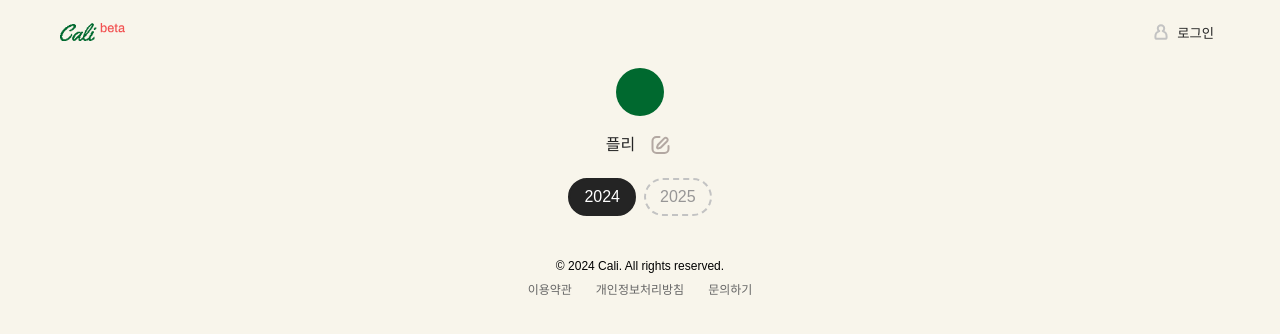
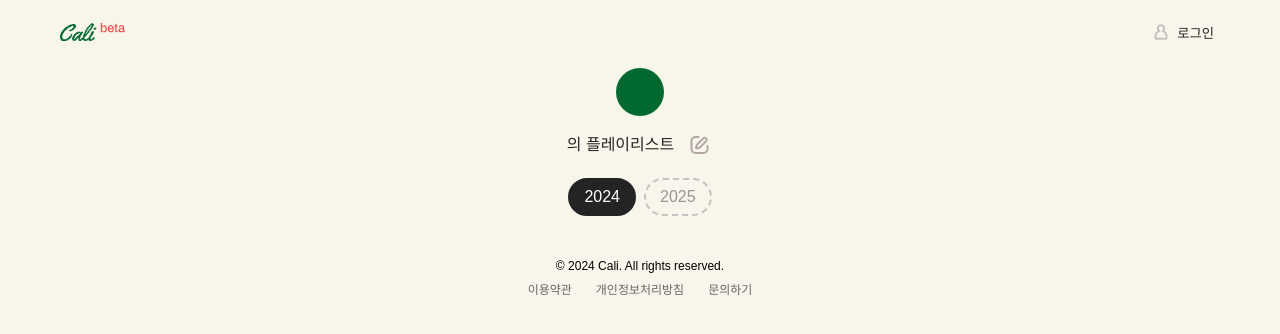
Before and after one commit to team-myadvent/cali-client, a Next.js app: page /calendars/1 in a window 1280 px wide. Shown: the top 334 px of the page. Built offline with nearby package versions, Linux system fonts and the light colour scheme; no server answers.

Commit message:
feat: enhance layout and profile components with new hooks and UI updates

```diff
--- a/src/components/Layout/Layout.tsx
+++ b/src/components/Layout/Layout.tsx
@@ -6,6 +6,7 @@ import LogoIcon from "../common/icons/LogoIcon";
 import LogoutIcon from "../common/icons/LogoutIcon";
 import LoginIcon from "../common/icons/LoginIcon";
 import { colors } from "@/styles/colors";
+import { usePage } from "@/hooks/usePage";
 
 interface LayoutProps {
   children: React.ReactNode;
@@ -76,9 +77,9 @@ const HeaderActions = styled.div`
 `;
 
 const Layout = ({ children }: LayoutProps) => {
-  const { isAuthenticated, user, logout } = useAuth();
+  const { isAuthenticated, logout } = useAuth();
+  const { isLoginPage } = usePage();
   const router = useRouter();
-  const isLoginPage = router.pathname === "/login";
 
   const handleLoginClick = () => {
     router.push("/login");
@@ -108,7 +109,14 @@ const Layout = ({ children }: LayoutProps) => {
                 >
                   로그아웃
                 </Button>
-                <Button variant="export">공유하기</Button>
+                <Button
+                  variant="export"
+                  onClick={() => {
+                    console.log("공유하기");
+                  }}
+                >
+                  공유하기
+                </Button>
               </HeaderActions>
             ) : (
               <Button
--- a/src/components/profile/ProfileSection.tsx
+++ b/src/components/profile/ProfileSection.tsx
@@ -14,7 +14,7 @@ const ProfileSection = () => {
     if (user) {
       setUser({
         ...user,
-        username: newName
+        username: newName,
       });
     }
   };
@@ -23,7 +23,7 @@ const ProfileSection = () => {
     <Container>
       <ProfileAvatar initial={user?.username ? user?.username.charAt(0) : ""} />
       <NameContainer>
-        <Username>{user?.username} 플리</Username>
+        <Username>{user?.username}의 플레이리스트</Username>
         <EditButton onClick={() => setIsModalOpen(true)}>
           <EditIcon />
         </EditButton>
--- /dev/null
+++ b/src/hooks/usePage.ts
@@ -0,0 +1,36 @@
+import { useRouter } from "next/router";
+import { useAuth } from "./useAuth";
+
+export const usePage = () => {
+  const router = useRouter();
+  const { user } = useAuth();
+
+  // 로그인 페이지 체크
+  const isLoginPage = router.pathname === "/login";
+
+  // 현재 경로에서 userId 추출
+  const getCurrentUserId = () => {
+    if (router.pathname === "/calendars/[userId]") {
+      return router.query.userId as string;
+    }
+
+    const pathSegments = router.asPath.split("/");
+    const lastSegment = pathSegments[pathSegments.length - 1];
+    return !isNaN(Number(lastSegment)) ? lastSegment : null;
+  };
+
+  const currentUserId = getCurrentUserId();
+
+  // 다른 사용자의 캘린더 페이지인지 확인
+  const isOtherUserPage =
+    currentUserId &&
+    user?.userId &&
+    String(currentUserId) !== String(user.userId); // 문자열로 비교
+
+  return {
+    isLoginPage,
+    currentUserId,
+    isOtherUserPage,
+    pathname: router.asPath,
+  };
+};
--- a/src/pages/calendars/[userId].tsx
+++ b/src/pages/calendars/[userId].tsx
@@ -9,13 +9,14 @@ import { Text } from "@/components/common/Text";
 import { useRouter } from "next/router";
 import Layout from "@/components/Layout/Layout";
 import Calendar from "@/components/calendars";
+import { usePage } from "@/hooks/usePage";
 
 const UserCalendar = () => {
   const router = useRouter();
   const { userId } = router.query;
   const { user } = useAuth();
   const [activeYear, setActiveYear] = useState<"2024" | "2025">("2024");
-
+  const { isOtherUserPage } = usePage();
   const getChipVariant = (year: "2024" | "2025") => {
     if (activeYear === "2025") {
       return year === "2024" ? "activeNotClicked" : "inactiveClicked";
@@ -39,7 +40,7 @@ const UserCalendar = () => {
   return (
     <Layout>
       <Main>
-        <ProfileSection />
+        {!isOtherUserPage && <ProfileSection />}
         <ChipContainer>
           <Chip
             variant={getChipVariant("2024")}
```
Also changed, not shown: src/pages/calendars/index.tsx (+26 -19 lines).
